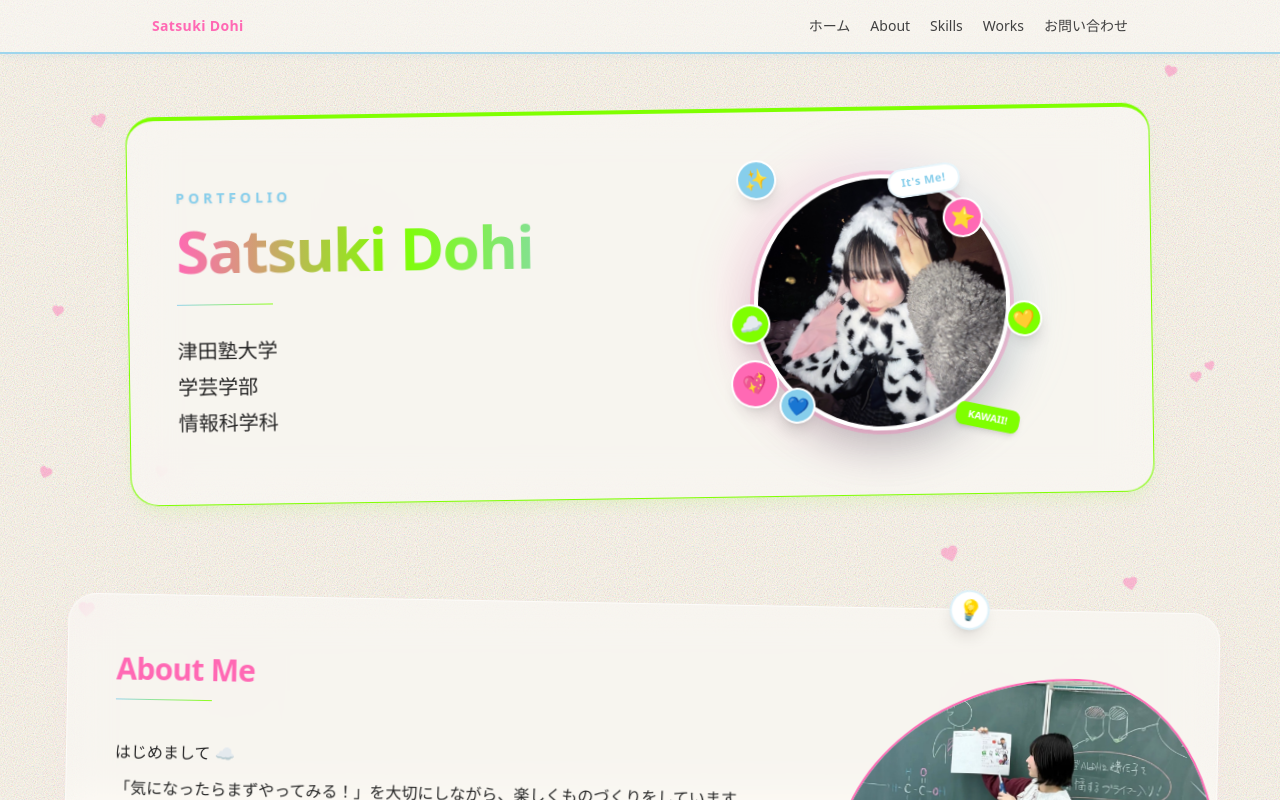
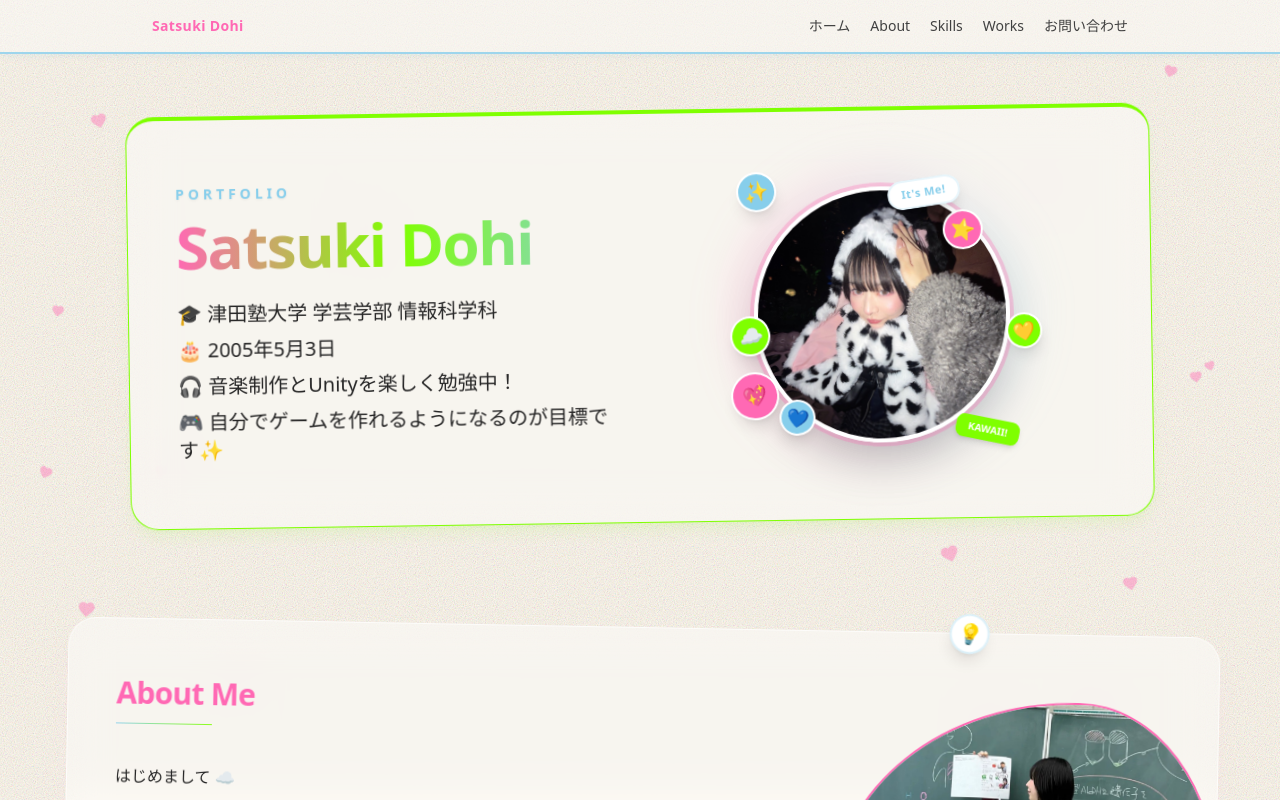
Before and after one commit to satsumaimo-chamcham555/my-portfolio, a Next.js app: page / in a window 1280 px wide. Shown: the top 800 px of the page. Built offline with nearby package versions, Linux system fonts and the light colour scheme.

Commit message:
fix: move image next to name

```diff
--- a/app/page.js
+++ b/app/page.js
@@ -89,11 +89,14 @@ export default function Home() {
             <h1 className="mb-6 bg-gradient-to-r from-hotpink via-chartreuse to-skyaccent bg-clip-text text-4xl font-bold tracking-tight text-transparent sm:text-5xl md:text-6xl">
               Satsuki Dohi
             </h1>
-            <div className="accent-divider-sky mb-8 md:mx-0 mx-auto" />
             <div className="space-y-2 text-lg font-medium text-neutral-800 sm:text-xl">
-              <p className="transition-colors hover:text-hotpink">津田塾大学</p>
-              <p className="transition-colors hover:text-hotpink">学芸学部</p>
-              <p className="transition-colors hover:text-hotpink">情報科学科</p>
+              {/* 大学を1行にスッキリ！ */}
+              <p className="transition-colors hover:text-hotpink">🎓 津田塾大学 学芸学部 情報科学科</p>
+
+              {/* Satsukiさん専用プロフィール！ */}
+              <p className="transition-colors hover:text-hotpink">🎂 2005年5月3日</p>
+              <p className="transition-colors hover:text-hotpink">🎧 音楽制作とUnityを楽しく勉強中！</p>
+              <p className="transition-colors hover:text-hotpink">🎮 自分でゲームを作れるようになるのが目標です✨</p>
             </div>
           </div>
           <div className="mt-10 flex flex-1 justify-center md:mt-0">
```
